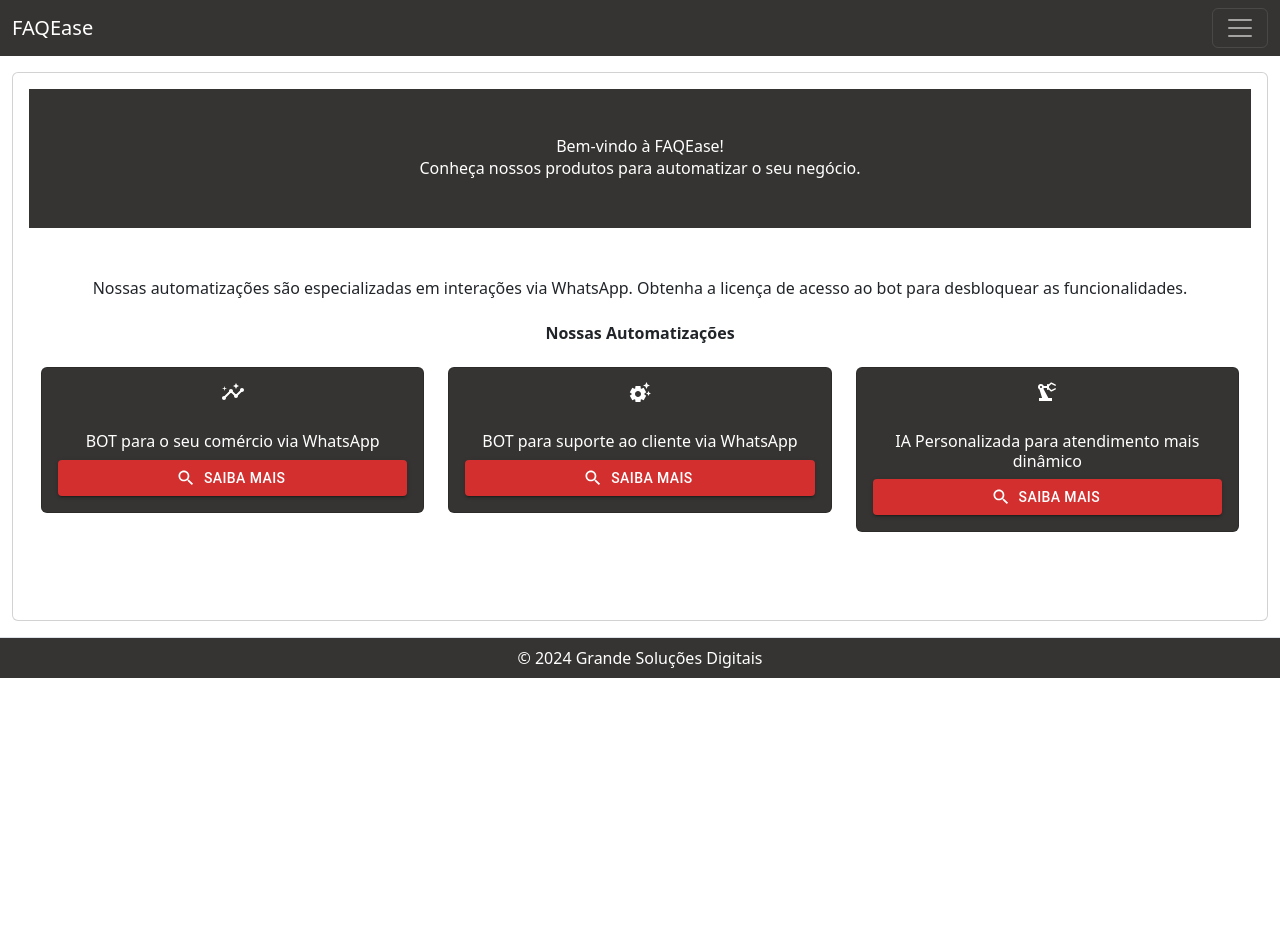
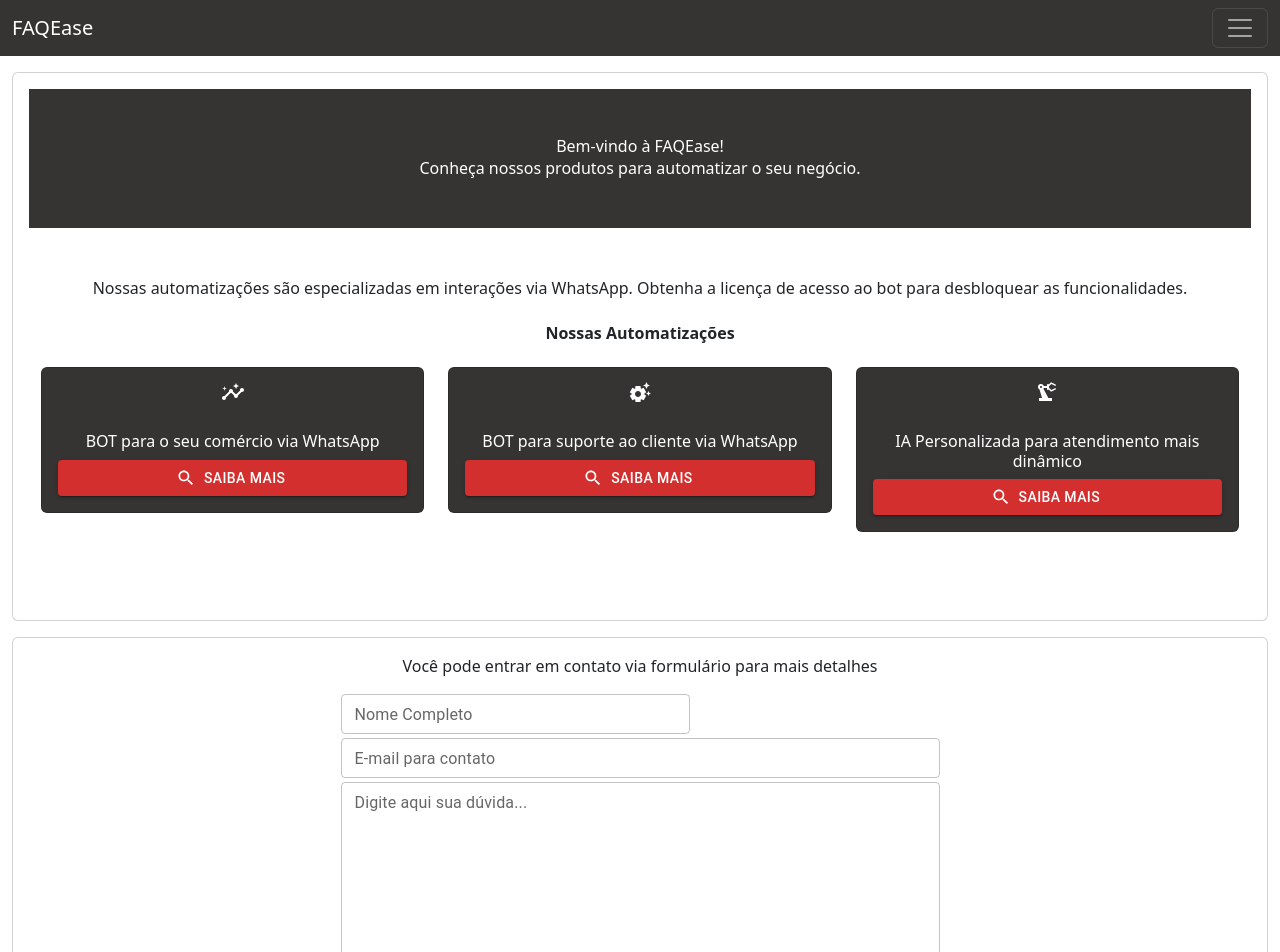
Before and after one commit to Heitor-Grande/FAQEase---client, a React (Create React App) app: page / in a window 1280 px wide. Shown: the top 952 px of the page. Before the commit the page ends 800 px from the top, so only its background shows below. Built offline with nearby package versions, Linux system fonts and the light colour scheme.

Commit message:
componente input padrão

```diff
--- /dev/null
+++ b/src/globalComponents/inputPadrao.tsx
@@ -0,0 +1,44 @@
+import TextField from '@mui/material/TextField';
+interface InputPadrao {
+    label: string,
+    variant: "outlined" | "filled" | "standard",
+    id?: string,
+    onchange: (e: React.ChangeEvent<HTMLInputElement | HTMLTextAreaElement>) => void,
+    value: string,
+    color: "error" | "info" | "primary" | "secondary" | "success" | "warning",
+    disabled: boolean,
+    multiline?: boolean,
+    rows?: number,
+    size: "small" | "medium"
+}
+function InputPadrao({
+    label,
+    variant,
+    id,
+    onchange,
+    value,
+    color,
+    disabled,
+    multiline,
+    rows,
+    size
+}: InputPadrao) {
+    return (
+        <TextField
+            size={size}
+            onChange={function (e) {
+                onchange(e)
+            }}
+            color={color}
+            fullWidth
+            multiline={multiline}
+            rows={rows}
+            id={id}
+            label={label}
+            variant={variant}
+            value={value}
+            disabled={disabled}
+        />
+    )
+}
+export default InputPadrao
--- a/src/pages/homePage/home.tsx
+++ b/src/pages/homePage/home.tsx
@@ -6,7 +6,25 @@
 import SettingsSuggestIcon from '@mui/icons-material/SettingsSuggest';
 import PrecisionManufacturingIcon from '@mui/icons-material/PrecisionManufacturing';
 import Footer from "../../globalComponents/footer";
+import InputPadrao from "../../globalComponents/inputPadrao";
+import { useState } from "react";
+import formulario from "./interfaces/formulario";
 function Home() {
+    const styleEmailFormulario: React.CSSProperties = {
+        width: "100%",
+        color: "white"
+    }
+    const [formulario, setFomulario] = useState<formulario>({
+        nome: "",
+        email: "",
+        texto: ""
+    })
+    function setValuesFormulario(propriedade: string, evento: React.ChangeEvent<HTMLInputElement | HTMLTextAreaElement>) {
+        setFomulario({
+            ...formulario,
+            [propriedade]: evento.target.value
+        })
+    }
     return (
         <div>
             <NavbarHomePage />
@@ -97,7 +115,68 @@
                     </div>
                 </div>
             </div>
-            <Footer/>
+            <div className="container-fluid mt-3">
+                <div className="card">
+                    <div className="card-body">
+                        <div className="row">
+                            <div className="col-sm col-md-12 col-lg-12">
+                                <p className="text-center">Você pode entrar em contato via formulário para mais detalhes</p>
+                            </div>
+
+                        </div>
+                        <div className="row mt-3">
+                            <div className="col-sm col-md-6 col-lg-6 m-auto">
+                                <div className="col-sm col-md-7 col-lg-7">
+                                    <InputPadrao
+                                        size="small"
+                                        label="Nome Completo"
+                                        variant="outlined"
+                                        value={formulario.nome}
+                                        onchange={function (e) {
+                                            setValuesFormulario("nome", e)
+                                        }}
+                                        disabled={false}
+                                        color="primary"
+                                    />
+                                </div>
+                            </div>
+                        </div>
+                        <div className="row mt-1">
+                            <div className="col-sm col-md-6 col-lg-6 m-auto">
+                                <InputPadrao
+                                    size="small"
+                                    label="E-mail para contato"
+                                    variant="outlined"
+                                    value={formulario.email}
+                                    onchange={function (e) {
+                                        setValuesFormulario("email", e)
+                                    }}
+                                    disabled={false}
+                                    color="primary"
+                                />
+                            </div>
+                        </div>
+                        <div className="row mt-1">
+                            <div className="col-sm col-md-6 col-lg-6 m-auto">
+                                <InputPadrao
+                                    size="small"
+                                    label="Digite aqui sua dúvida..."
+                                    variant="outlined"
+                                    value={formulario.texto}
+                                    multiline={true}
+                                    rows={10}
+                                    onchange={function (e) {
+                                        setValuesFormulario("texto", e)
+                                    }}
+                                    disabled={false}
+                                    color="primary"
+                                />
+                            </div>
+                        </div>
+                    </div>
+                </div>
+            </div>
+            <Footer />
         </div>
     )
 }
--- /dev/null
+++ b/src/pages/homePage/interfaces/formulario.ts
@@ -0,0 +1,7 @@
+interface formulario {
+    email: string,
+    nome: string,
+    texto: string
+}
+
+export default formulario
```
